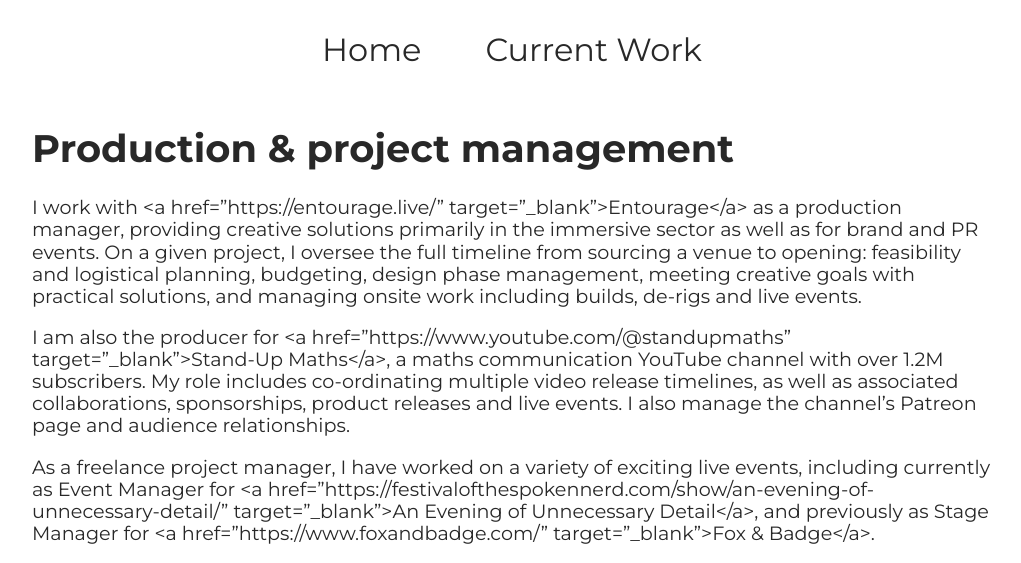
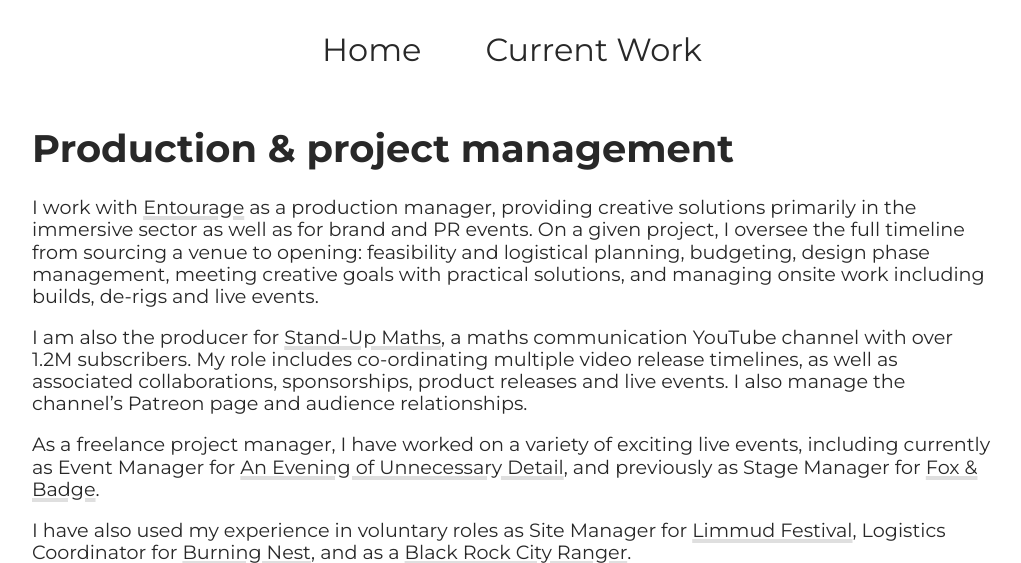
Before and after one commit to Nicolejacobus/website, a Jekyll site: the page built from _current-work/1-production-project-management.md, in a window 1280 px wide, cut to the strip 0-563 px from the top of the page. Shown: the whole strip, without its empty margins (128-1149 px from the left). Built offline with Jekyll 4.4.1, drawn with Linux system fonts in a browser that asks for light colours; some of the changed text lies outside the part shown.

Commit message:
update credits

```diff
--- a/_current-work/1-production-project-management.md
+++ b/_current-work/1-production-project-management.md
@@ -6,14 +6,14 @@
 ---
 <link rel="stylesheet" type="text/css" href="{{site.baseurl}}/assets/threeimages.css">
 
-I work with <a href="https://entourage.live/" target=”_blank”>Entourage</a> as a production manager, providing creative solutions primarily in the immersive sector as well as for brand and PR events. On a given project, I oversee the full timeline from sourcing a venue to opening: feasibility and logistical planning, budgeting, design phase management, meeting creative goals with practical solutions, and managing onsite work including builds, de-rigs and live events.
+I work with <a href="https://entourage.live/" target="_blank">Entourage</a> as a production manager, providing creative solutions primarily in the immersive sector as well as for brand and PR events. On a given project, I oversee the full timeline from sourcing a venue to opening: feasibility and logistical planning, budgeting, design phase management, meeting creative goals with practical solutions, and managing onsite work including builds, de-rigs and live events.
 
 
-I am also the producer for <a href="https://www.youtube.com/@standupmaths" target=”_blank”>Stand-Up Maths</a>, a maths communication YouTube channel with over 1.2M subscribers. My role includes co-ordinating multiple video release timelines, as well as associated collaborations, sponsorships, product releases and live events. I also manage the channel's Patreon page and audience relationships.
+I am also the producer for <a href="https://www.youtube.com/@standupmaths" target="_blank">Stand-Up Maths</a>, a maths communication YouTube channel with over 1.2M subscribers. My role includes co-ordinating multiple video release timelines, as well as associated collaborations, sponsorships, product releases and live events. I also manage the channel's Patreon page and audience relationships.
 
-As a freelance project manager, I have worked on a variety of exciting live events, including currently as Event Manager for <a href="https://festivalofthespokennerd.com/show/an-evening-of-unnecessary-detail/" target=”_blank”>An Evening of Unnecessary Detail</a>, and previously as Stage Manager for <a href="https://www.foxandbadge.com/" target=”_blank”>Fox & Badge</a>.
+As a freelance project manager, I have worked on a variety of exciting live events, including currently as Event Manager for <a href="https://festivalofthespokennerd.com/show/an-evening-of-unnecessary-detail/" target="_blank">An Evening of Unnecessary Detail</a>, and previously as Stage Manager for <a href="https://www.foxandbadge.com/" target="_blank">Fox & Badge</a>.
 
-I have also used my experience in voluntary roles as Site Manager for <a href="https://limmud.org/" target=”_blank”>Limmud Festival</a>, Logistics Coordinator for <a href="https://www.burningnest.co.uk/" target=”_blank”>Burning Nest</a>, and as a <a href="https://rangers.burningman.org/" target=”_blank”>Black Rock City Ranger</a>.
+I have also used my experience in voluntary roles as Site Manager for <a href="https://limmud.org/" target="_blank">Limmud Festival</a>, Logistics Coordinator for <a href="https://www.burningnest.co.uk/" target="_blank">Burning Nest</a>, and as a <a href="https://rangers.burningman.org/" target="_blank">Black Rock City Ranger</a>.
 
 <div class="threeimages">
     <div class="image-item">
```
